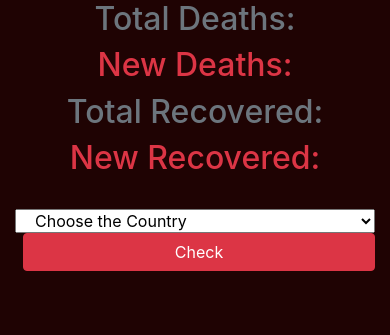
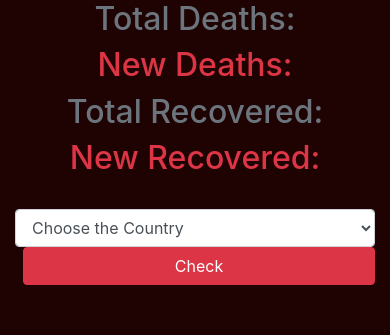
Before and after one commit to 11-sakshi/covidmeter, a Django app: page / in a window 390 px wide. Shown: the part 259-594 px from the top of the page. Run offline with Django 3.2, Linux system fonts and the light colour scheme; data that the repository does not hold is empty; some libraries are stand-ins or nearby versions.

Commit message:
UI Upgrade

```diff
--- a/covid/templates/index.html
+++ b/covid/templates/index.html
@@ -56,7 +56,7 @@
         <div>
             <div class="container">
                 <div class="row">
-                    <select class='form-select col-md-10' id='country-input'>
+                    <select class='form-select form-control col-md-10' id='country-input'>
                         <option value="" disabled selected='true'>Choose the Country</option>
                         {% for country in countries %}
                             <option value="{{ country.Country }}">{{ country.Country }}</option>
```
